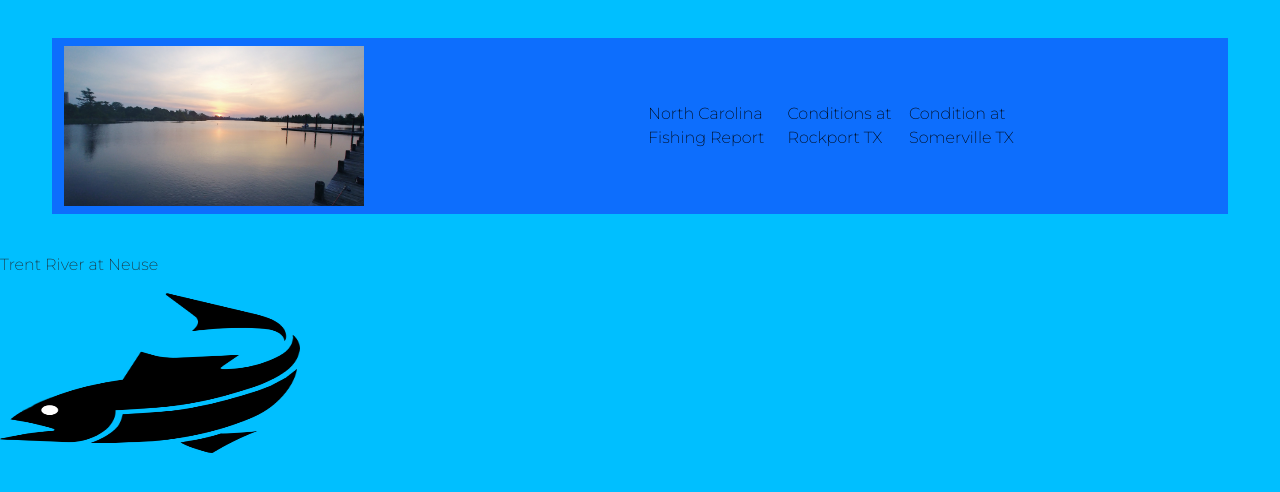
After one commit to ehworks/fishy, a Python web app: template templates/fishing_conditions.html in a window 1280 px wide. The commit adds this page. Shown: the top 492 px of the page. Run offline with Jinja, Linux system fonts and the light colour scheme; the template is opened without the code that fills it, so the values that code supplies are empty; some libraries are stand-ins or nearby versions.

Commit message:
Add files via upload

```diff
--- /dev/null
+++ b/templates/fishing_conditions.html
@@ -0,0 +1,109 @@
+<!DOCTYPE html>
+<html lang="en" xmlns="http://www.w3.org/1999/html" xmlns="http://www.w3.org/1999/html"
+      xmlns="http://www.w3.org/1999/html">
+<head>
+    <meta charset="UTF-8">
+
+    <meta name="viewport" content="width=device-width, initial-scale=1">
+
+
+    <title>Conditions</title>
+    <!--    font links -->
+
+    <link rel="preconnect" href="https://fonts.googleapis.com">
+    <link rel="preconnect" href="https://fonts.gstatic.com" crossorigin><link rel="preconnect" href="https://fonts.googleapis.com">
+    <link rel="preconnect" href="https://fonts.gstatic.com" crossorigin>
+    <link href="https://fonts.googleapis.com/css2?family=Montserrat:wght@200&family=Ubuntu+Condensed&family=Ubuntu:wght@300&display=swap" rel="stylesheet">
+    <link href="https://fonts.googleapis.com/css2?family=Ubuntu+Condensed&family=Ubuntu:wght@300&display=swap" rel="stylesheet">
+
+
+    <!--    CSS stylesheet-->
+        <link href="https://cdn.jsdelivr.net/npm/bootstrap@5.1.3/dist/css/bootstrap.min.css" rel="stylesheet" integrity="sha384-1BmE4kWBq78iYhFldvKuhfTAU6auU8tT94WrHftjDbrCEXSU1oBoqyl2QvZ6jIW3" crossorigin="anonymous">
+<!--        <link rel="stylesheet" href="/m_els/A_First/static/style.css">-->
+        <link rel="stylesheet" href="/static/style.css">
+    <!--    <link rel="icon" href="/m_els/A_First/static/favicon.ico">-->
+
+
+    <!-- Option 1: Bootstrap Bundle with Popper -->
+        <script src="https://cdn.jsdelivr.net/npm/bootstrap@5.1.3/dist/js/bootstrap.bundle.min.js" integrity="sha384-ka7Sk0Gln4gmtz2MlQnikT1wXgYsOg+OMhuP+IlRH9sENBO0LRn5q+8nbTov4+1p" crossorigin="anonymous"></script>
+
+
+        <script src="https://use.fontawesome.com/257b2535a1.js"></script>
+
+         <link rel="icon" href="/static/favicon.ico">
+    </head>
+
+    <body>
+
+        <section  id="title">
+
+            <div class="container-fluid">
+
+                <div class="row">
+
+                <nav class="navbar  navbar-expand-lg navbar-dark bg-primary">
+
+                    <div class="col-lg-6 col-md-4">
+
+
+                            <a  class="my_clear_pic" href ="/static/trentriver.jpg" target="_blank"><img src="/static/trentriver.jpg" >
+
+                            </a>
+
+                    </div>
+
+                    <button class="navbar-toggler" type="button" data-bs-toggle="collapse"
+                                    data-bs-target="#navbarTogglerDemo02" aria-controls="navbarTogglerDemo02">
+                                    <span class="navbar-toggler-icon"></span>
+                    </button>
+
+
+                    <div class="col-lg-4">
+                        <div class="collapse navbar-collapse" id="navbarTogglerDemo02"  >
+
+                            <ul class="navbar-nav me-auto mb-2 mb-lg-0 ">
+
+
+                                <li class="nav-item">
+                                    <a class="nav-link"
+                                       href="https://deq.nc.gov/about/divisions/marine-fisheries/public-information-and-education/coastal-fishing-information/recreational-fishing-reports"
+                                       target="_blank" >North Carolina Fishing Report</a>
+                                </li>
+
+                                <li class="nav-item">
+                                     <a class="nav-link" href="https://tpwd.texas.gov/fishboat/fish/action/reptform2.php?
+                                    water=Saltwater&lake=Rockport&Submit=View+Report&archive=latest&yearcat=2022"
+                                        target="_blank">Conditions at Rockport TX </a>
+                                </li>
+
+                                <li class="nav-item">
+                                    <a class="nav-link" href="https://tpwd.texas.gov/fishboat/fish/action/reptform2.php?
+                                        %20%20%20%20%20%20%20lake=SOMERVILLE&archive=latest&yearcat=current&Submit=Go"
+                                        target="_blank">Condition at Somerville TX</a>
+                                </li>
+
+
+                            </ul>
+
+                        </div>
+
+                    </div>
+
+                </nav>
+
+                </div>
+
+            </div>
+
+        </section>
+
+    <!-- ######################################################################################## -->
+
+
+
+                <p>Trent River at Neuse</p>
+
+ <p><img src="/static/blackFish.png" class="my_pic_clear"></p>
+
+    </body>
+    </html>
```
Also changed, not shown: templates/contact.html (added, +58 -0 lines), templates/hobbies.html (+12 -34 lines), templates/index.html (+14 -19 lines).
